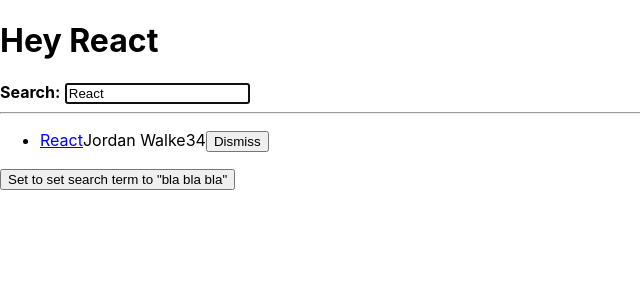
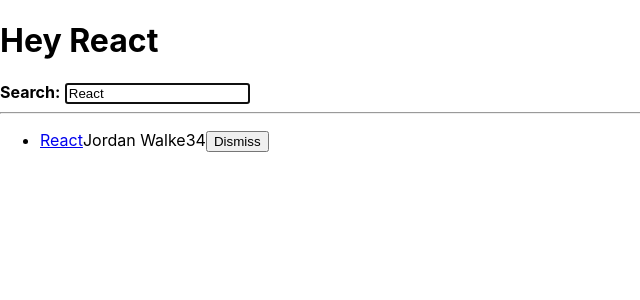
Before and after one commit to fedeeman/basic-react-tutorials, a React (Create React App) app: page / in a window 1280 px wide. Shown: the top 300 px of the page, without its empty margins (0-640 px from the left). Built offline with nearby package versions, Linux system fonts and the light colour scheme.

Commit message:
advanced state

```diff
--- a/src/App.js
+++ b/src/App.js
@@ -1,12 +1,26 @@
 import './App.css';
 import React from 'react';
 
+const SET_STORIES = 'SET_STORIES';
+const REMOVE_STORY = 'REMOVE_STORY';
 const welcome = {
   greeting: 'Hey',
   title: 'React'
 };
 
+const storiesReducer = (state, action) => {
 
+  switch (action.type) {
+    case SET_STORIES:
+      return action.payload;
+    case REMOVE_STORY:
+      return state.filter(
+        (story) => action.payload.objectID !== story.objectID
+      );
+    default:
+      throw new Error();
+  }
+};
 
 const App = () => {
   const initialStories = [
@@ -41,42 +55,45 @@ const App = () => {
   };
 
   const [searchTerm, setSearchTerm] = useStorageState('search', 'React');
-  const [stories, setStories] = React.useState([]);
+  const [stories, dispatchStories] = React.useReducer(storiesReducer, []);
+  const [isLoading, setIsLoading] = React.useState(false);
+  const [isError, setIsError] = React.useState(false);
 
-  const getAsyncStories = () => {
-    return new Promise((resolve) => {
-      setTimeout(() => {
-        return resolve({data: {stories: initialStories}});
-      }, 2000)
-    }
-    );
-  }
+  const getAsyncStories = () =>
+    new Promise((resolve) =>
+      setTimeout(
+        () => resolve({ data: { stories: initialStories } }),
+        2000
+      ));
 
   React.useEffect(() => {
+    setIsLoading(true);
     getAsyncStories().then((result) => {
-      setStories(result.data.stories);
-    }, []);
-  });
+      dispatchStories({
+        type: 'SET_STORIES',
+        payload: result.data.stories
+      })
+      setIsLoading(false);
+    })
+      .catch(() => {
+        setIsError(true);
+      });
+  }, []);
 
   const handleSearch = (event) => {
     setSearchTerm(event.target.value);
   }
 
   const handleRemoveStory = (item) => {
-    console.log(item);
-    const newStories = stories.filter((story) => {
-      return item.objectID !== story.objectID;
+    dispatchStories({
+      type: 'REMOVE_STORY',
+      payload: item
     });
-    setStories(newStories);
   };
 
   const searchedStories = stories.filter((story) => {
     return story.title.toLowerCase().includes(searchTerm.toLowerCase());
   });
-
-  const handleClick = () => {
-    setSearchTerm('bla bla bla');
-  };
 
   return (
     <div>
@@ -87,14 +104,22 @@ const App = () => {
         value={searchTerm}
         isFocused
         onInputChange={handleSearch}>
-          <strong>Search:</strong>
+        <strong>Search:</strong>
       </InputWithLabel>
       <hr />
-      <List list={searchedStories} onRemoveItem={handleRemoveStory}></List>
-      <button onClick={handleClick}>Set to set search term to "bla bla bla"</button>
-    </div>
+
+      {isError && <p>Something went wrong ...</p>}
+
+      {isLoading ? (
+        <p>Loading...</p>
+      ) : (
+          < List list={searchedStories} onRemoveItem={handleRemoveStory}></List>
+        )
+      }
+    </div >
   );
 }
+
 
 const List = ({ list, onRemoveItem }) => {
   return (
@@ -121,7 +146,7 @@ const Item = ({ item, onRemoveItem }) => {
       <span>{item.num_comments}</span>
       <span>{item.points}</span>
       <span>
-        <button type="text" onClick={() => {onRemoveItem(item)}}>
+        <button type="text" onClick={() => { onRemoveItem(item) }}>
           Dismiss
         </button>
       </span>
@@ -130,7 +155,7 @@ const Item = ({ item, onRemoveItem }) => {
 };
 
 
-const InputWithLabel = ({ id, label, value, type='text', onInputChange, children, isFocused }) => {
+const InputWithLabel = ({ id, label, value, type = 'text', onInputChange, children, isFocused }) => {
 
   const inputRef = React.useRef();
   React.useEffect(() => {
```
